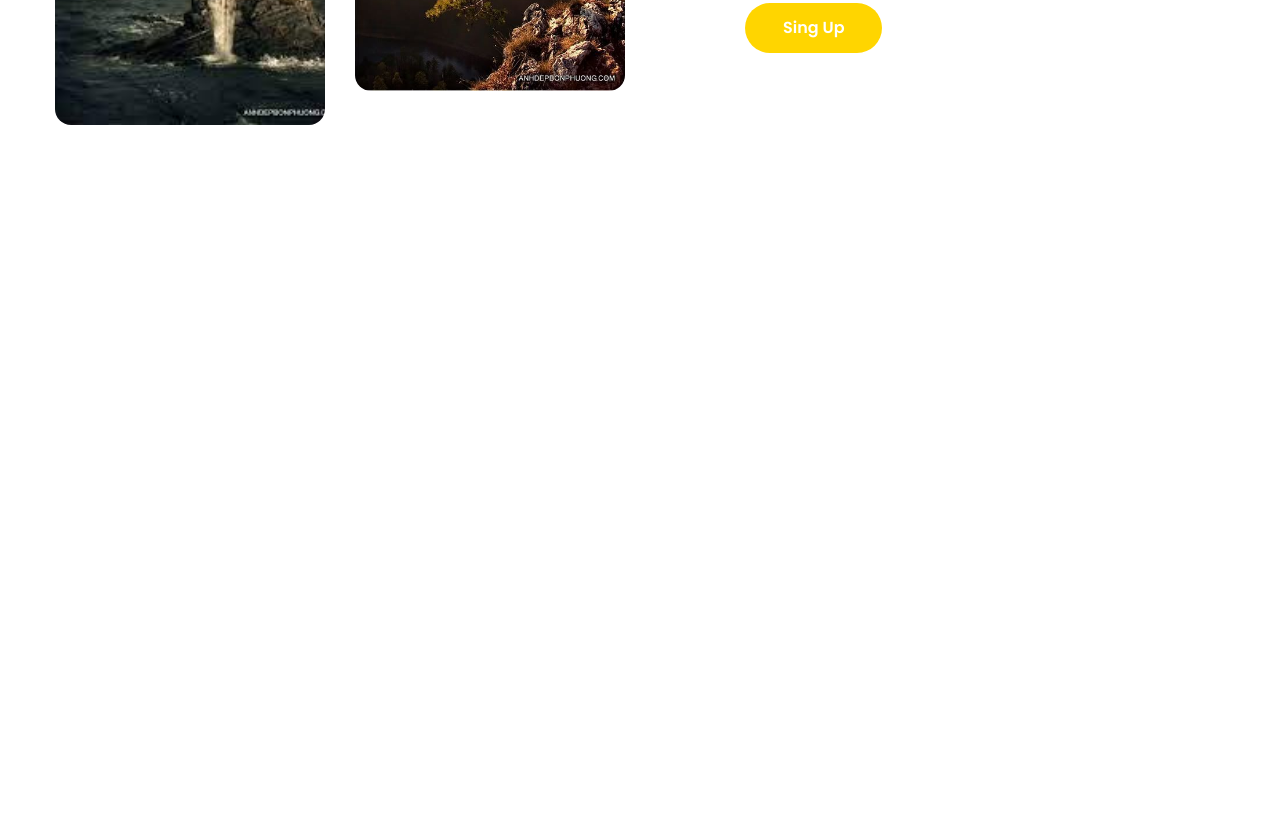
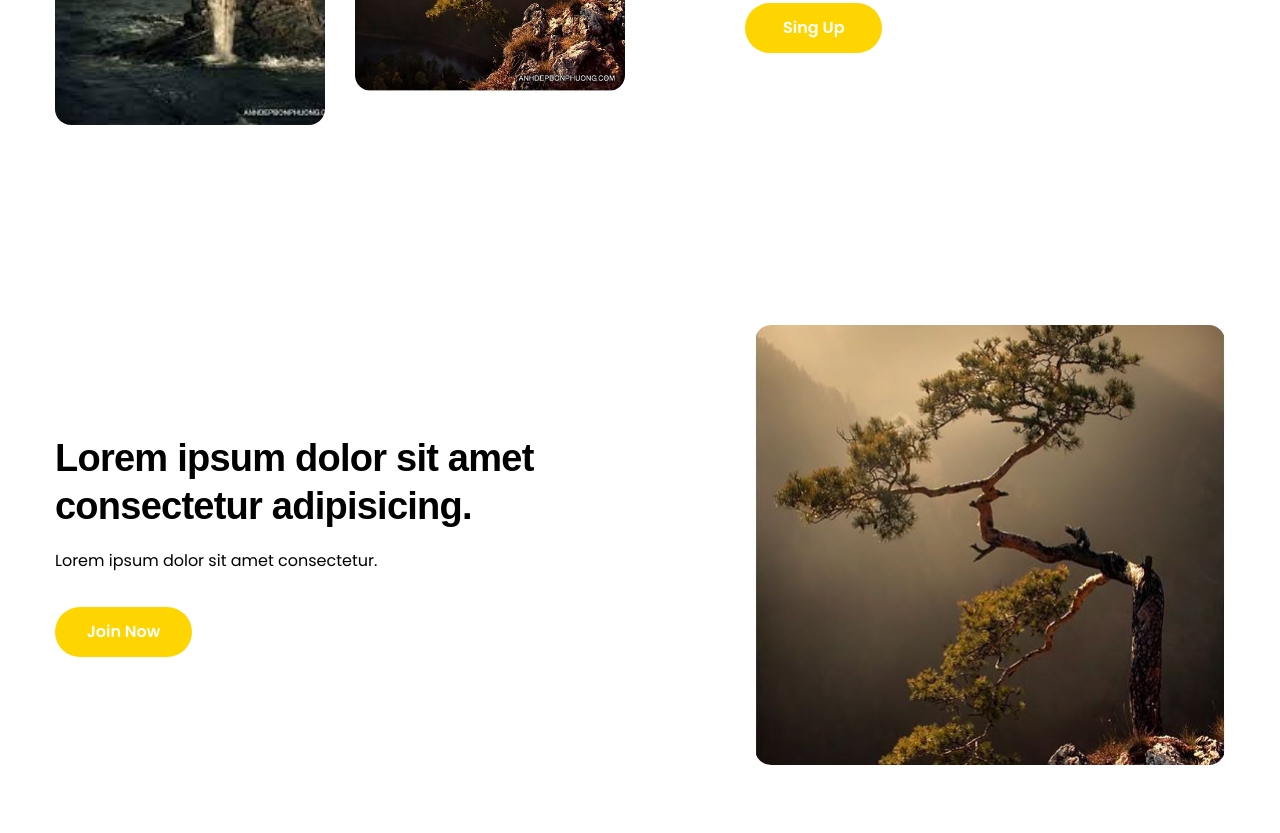
Before and after one commit to QuyenGITHUB-ai/TH-PROJECT-1, a plain HTML site: page index.html in a window 1280 px wide. Shown: the part 2776-3609 px from the top of the page. Drawn offline with Linux system fonts and the light colour scheme.

Commit message:
features P2

```diff
--- a/assets/css/style.css
+++ b/assets/css/style.css
@@ -402,7 +402,7 @@ a {
   line-height: 1.54;
 }
 
-/* ********features********* */
+/* ********features 1********* */
 .features {
   margin-top: 135px;
   padding: 65px 0;
@@ -442,3 +442,17 @@ a {
   height: 50px;
   background: var(--primary-color);
 }
+/* ********features 2********* */
+.feature-2nd {
+  margin-top: 70px;
+}
+.feature-2nd .body {
+  flex-direction: row-reverse;
+}
+.feature-2nd .content {
+  width: 49%;
+}
+.feature-2nd .images img {
+  width: 470px;
+  height: 440px;
+}
--- a/index.html
+++ b/index.html
@@ -322,7 +322,7 @@
           </div>
         </div>
       </div>
-      <!-- feature -->
+      <!-- feature 1 -->
       <div class="features">
         <div class="main-content">
           <div class="body">
@@ -351,6 +351,27 @@
           </div>
         </div>
       </div>
+
+      <!-- feature 2 -->
+      <div class="features feature-2nd">
+        <div class="main-content">
+          <div class="body">
+            <div class="images">
+              <img
+                src="./assets/img/feature2.jpg"
+                alt="Lorem ipsum dolor sit"
+              />
+            </div>
+            <div class="content">
+              <h2 class="heading-lv2">
+                Lorem ipsum dolor sit amet consectetur adipisicing.
+              </h2>
+              <p class="desc">Lorem ipsum dolor sit amet consectetur.</p>
+              <a href="#!" class="btn cta-btn">Join Now</a>
+            </div>
+          </div>
+        </div>
+      </div>
     </div>
   </body>
 </html>
```
